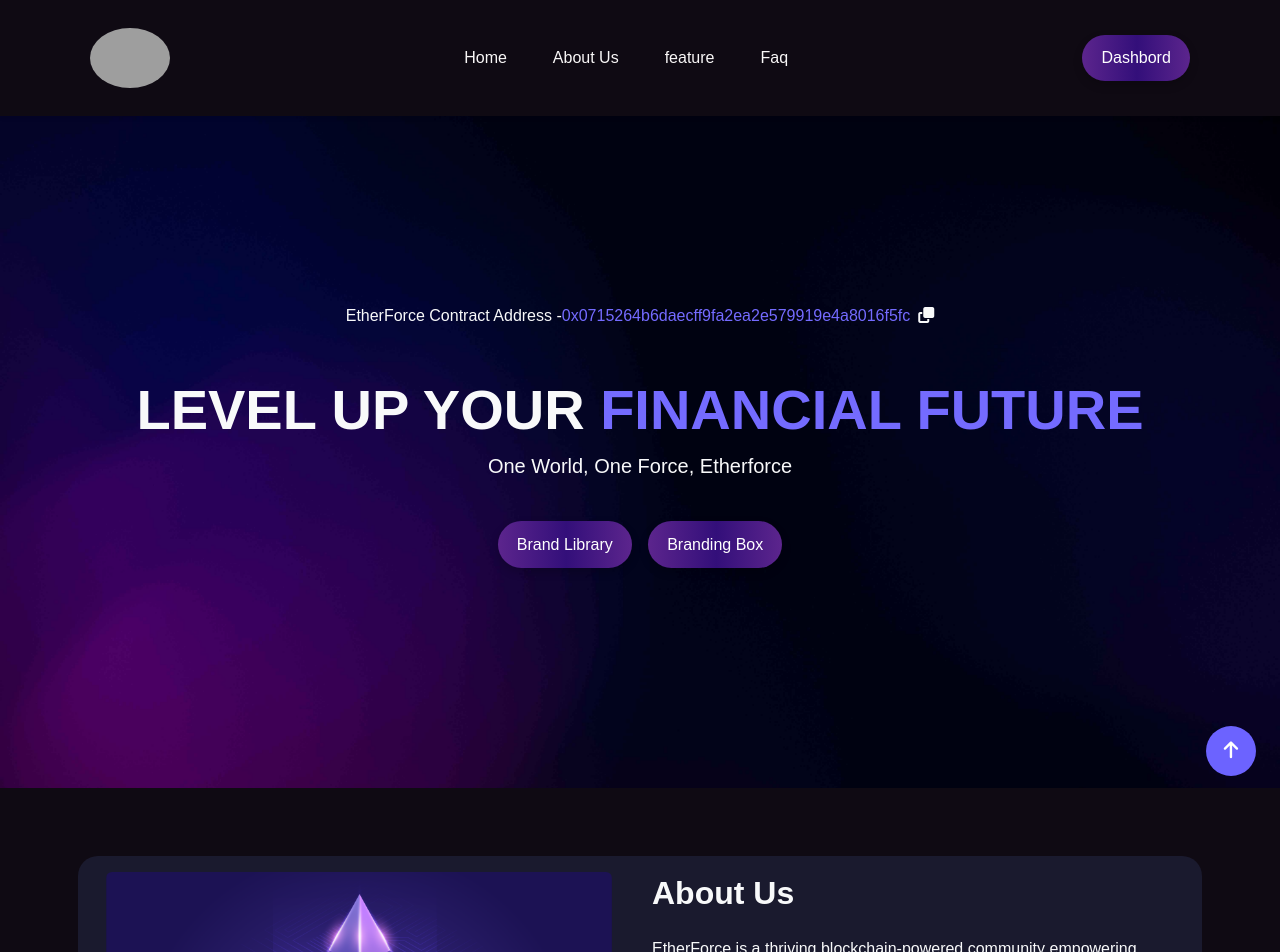
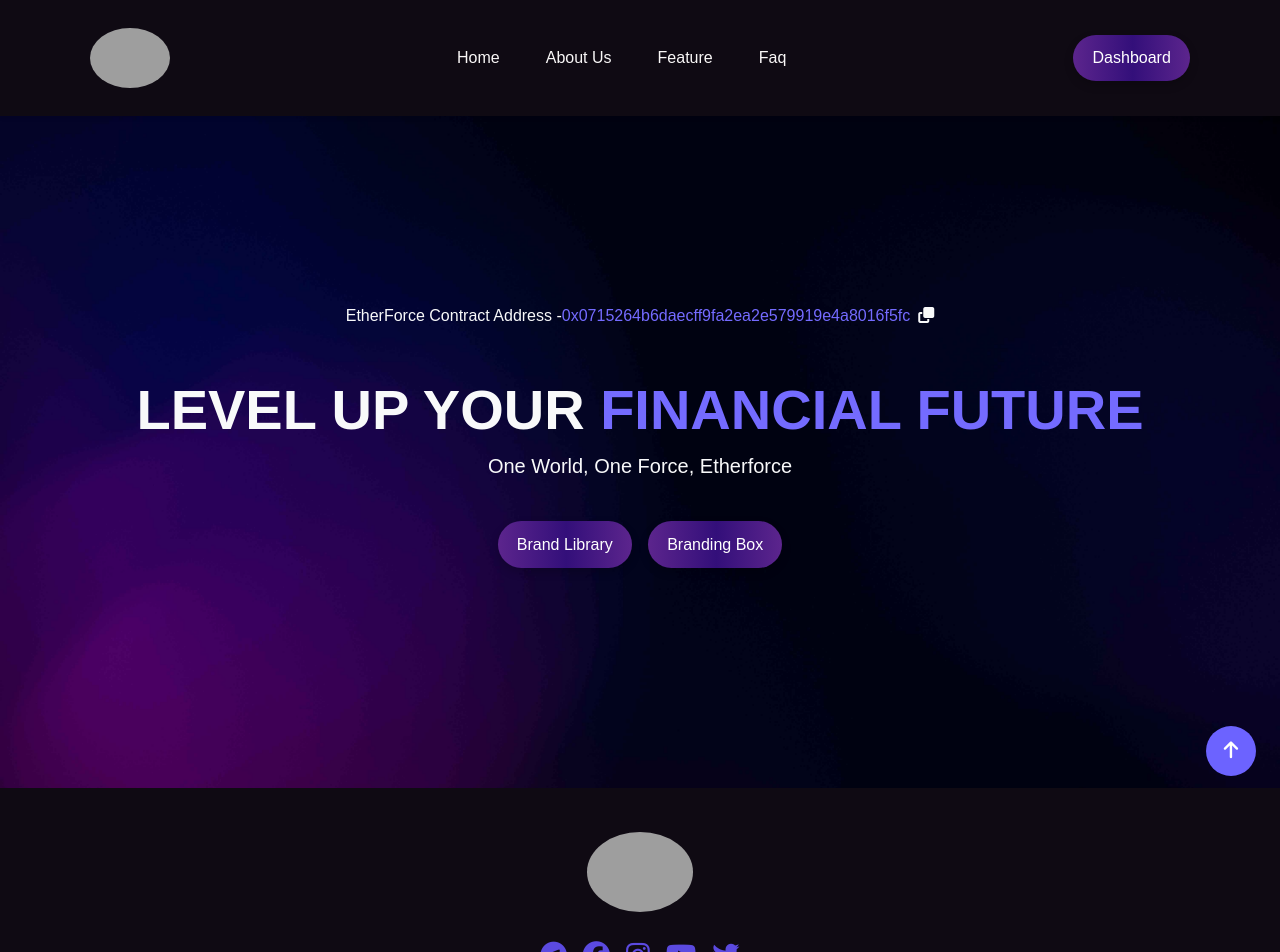
Before and after one commit to suraj8788/Assignment, a React (Create React App) app in the folder assaignment/: page / in a window 1280 px wide. Shown: the top 952 px of the page. Built offline with nearby package versions, Linux system fonts and the light colour scheme; grey boxes are pictures that could not be loaded.

Commit message:
route issue are done

```diff
--- a/assaignment/package.json
+++ b/assaignment/package.json
@@ -13,7 +13,7 @@
     "react-alice-carousel": "^2.9.1",
     "react-dom": "^18.3.1",
     "react-icons": "^5.3.0",
-    "react-router-dom": "^6.26.2",
+    "react-router-dom": "^6.28.2",
     "react-scripts": "5.0.1",
     "web-vitals": "^2.1.4"
   },
--- a/assaignment/src/App.js
+++ b/assaignment/src/App.js
@@ -1,6 +1,6 @@
 import React from 'react';
-import { BrowserRouter as Router, Route, Routes } from 'react-router-dom';
-import "./Assets/styles.css";
+import { BrowserRouter as Router, Routes, Route } from 'react-router-dom';
+import './Assets/styles.css';
 import RecipeList from './Component/Pages/RecipeList';
 import Header from './Component/Header/Header';
 import About from './Component/Pages/About';
@@ -13,14 +13,15 @@
 const App = () => {
   return (
     <Router>
-      <div>
-        <Header/>
-        <Gallery/>
-        <About/>
-        <Feature/>
-        <FAQ/>
-        <Footer/>
-      </div>
+      <Header />
+      <Routes>
+        <Route path="/" element={<Gallery />} />
+        <Route path="/about" element={<About />} />
+        <Route path="/feature" element={<Feature />} />
+        <Route path="/faq" element={<FAQ />} />
+        <Route path="*" element={<NotFound />} />
+      </Routes>
+      <Footer />
     </Router>
   );
 };
--- a/assaignment/src/Component/Header/Header.jsx
+++ b/assaignment/src/Component/Header/Header.jsx
@@ -4,38 +4,44 @@
 import Logo from "../../Assets/Logo/light sweep.gif";
 
 const Header = () => {
-
   return (
     <nav className="navbar navbar-expand-lg sticky-top">
       <div className="container">
         <Link to="/">
           <img src={Logo} height="60px" style={{ borderRadius: "50%" }} alt="Logo" />
         </Link>
-                <button className="navbar-toggler" type="button" data-bs-toggle="collapse" data-bs-target="#navbarSupportedContent" aria-controls="navbarSupportedContent" aria-expanded="false" aria-label="Toggle navigation">
+        <button
+          className="navbar-toggler"
+          type="button"
+          data-bs-toggle="collapse"
+          data-bs-target="#navbarSupportedContent"
+          aria-controls="navbarSupportedContent"
+          aria-expanded="false"
+          aria-label="Toggle navigation"
+        >
           <span className="navbar-toggler-icon"></span>
         </button>
         <div className="collapse navbar-collapse" id="navbarSupportedContent">
           <ul className="navbar-nav mx-auto mb-2 mb-lg-0">
             <li className="nav-item">
-                            <Link className="nav-link" to="/notfound">Home</Link>
+              <Link className="nav-link" to="/">Home</Link>
             </li>
             <li className="nav-item">
-                            <Link className="nav-link" to="/notfound">About Us</Link>
+              <Link className="nav-link" to="/about">About Us</Link>
             </li>
             <li className="nav-item">
-                            <Link className="nav-link" to="/notfound">feature</Link>
+              <Link className="nav-link" to="/feature">Feature</Link>
             </li>
             <li className="nav-item">
-                            <Link className="nav-link" to="/notfound">Faq</Link>
+              <Link className="nav-link" to="/faq">Faq</Link>
             </li>
           </ul>
           <form className="d-flex" role="search">
-                        <button className="btn gradient-btn" type="submit">Dashbord</button>
+            <button className="btn gradient-btn" type="submit">Dashboard</button>
           </form>
         </div>
       </div>
     </nav>
-
   );
 };
 
```
Lines whose indentation alone changed are shown as unchanged.
